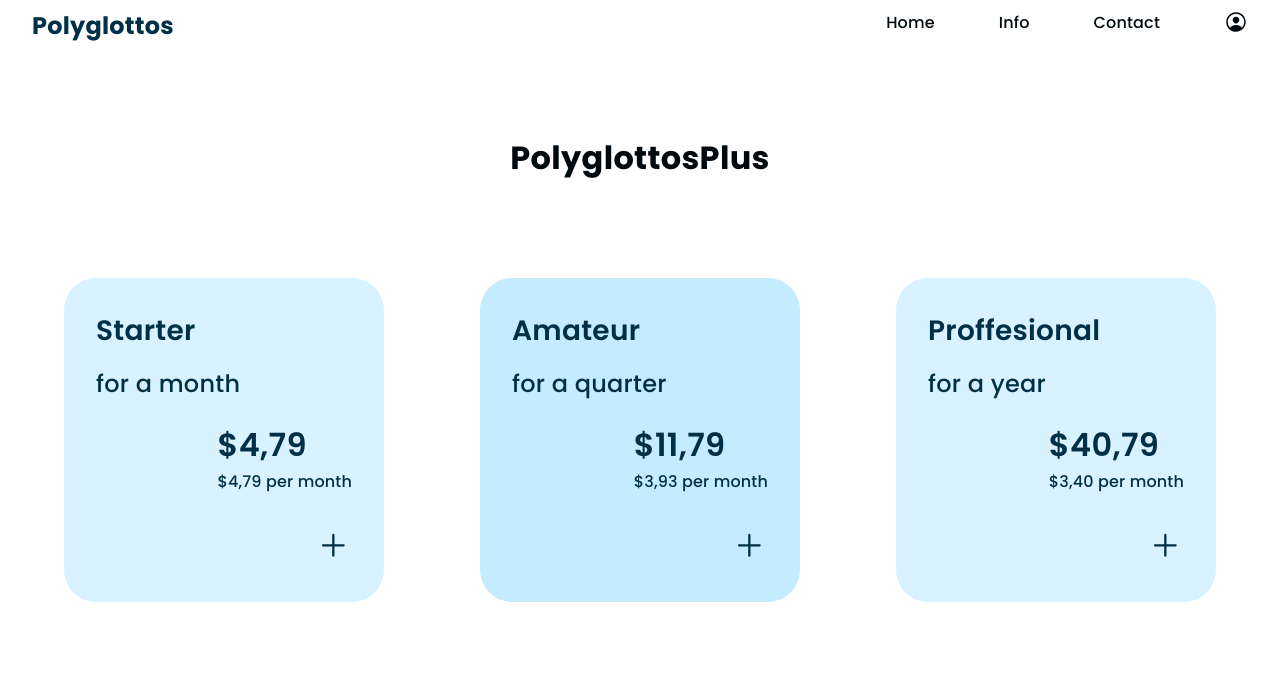
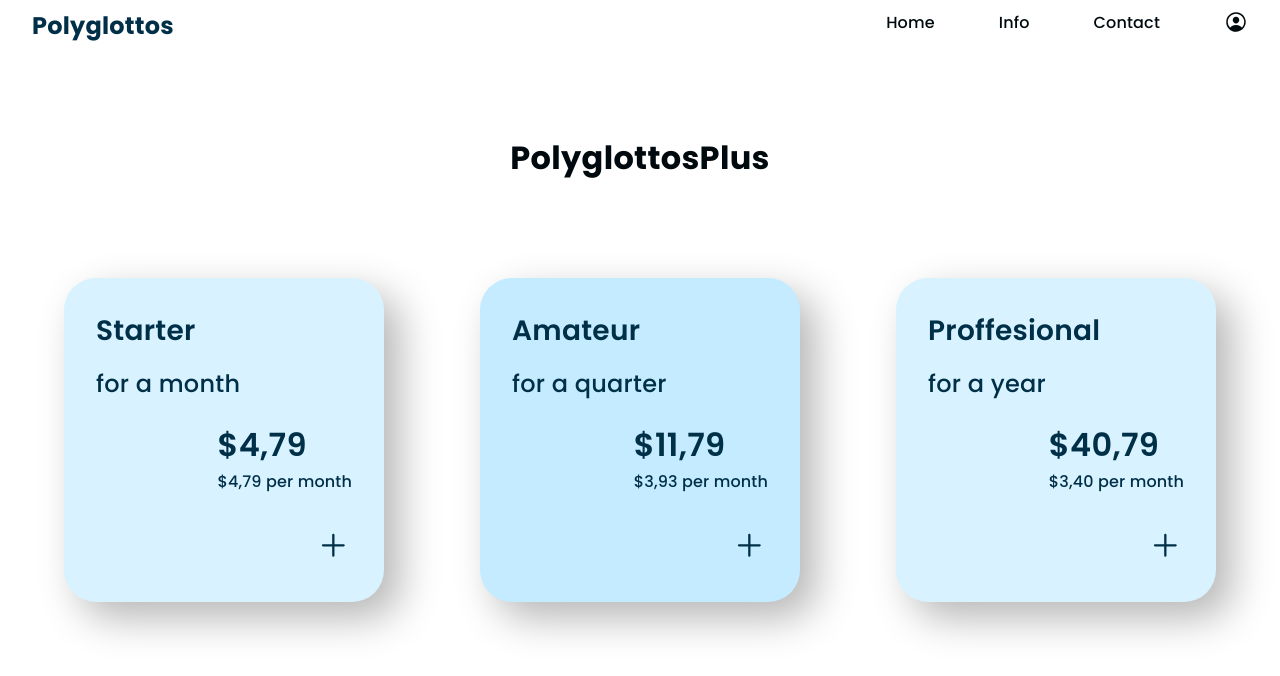
Before and after one commit to jakub-marciniak/Polyglottos, a React (Create React App) app: page /shop in a window 1280 px wide. Shown: the top 676 px of the page. Built offline with nearby package versions, Linux system fonts and the light colour scheme.

Commit message:
Initial commit

```diff
--- a/src/components/Shop/index.css
+++ b/src/components/Shop/index.css
@@ -32,6 +32,7 @@
   align-items: flex-start;
   justify-content: flex-start;
   border-radius: 2em;
+  box-shadow: 1em 1em 2.5em var(--grey), -1em -1em 2.5em var(--white);
 }
 #shop .s1 {
   grid-area: s1;
```
